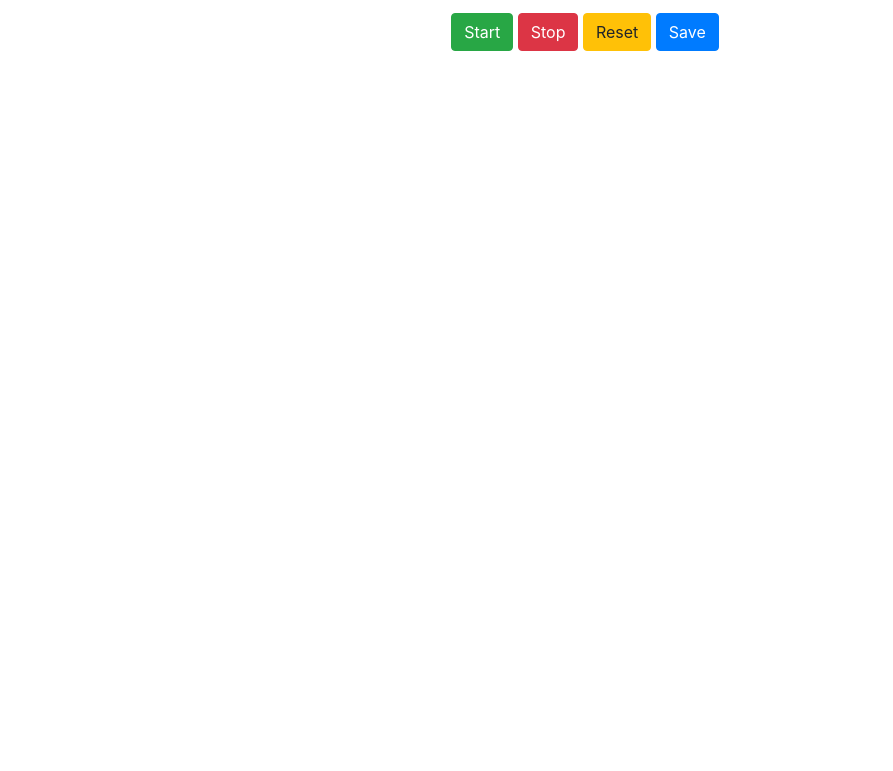
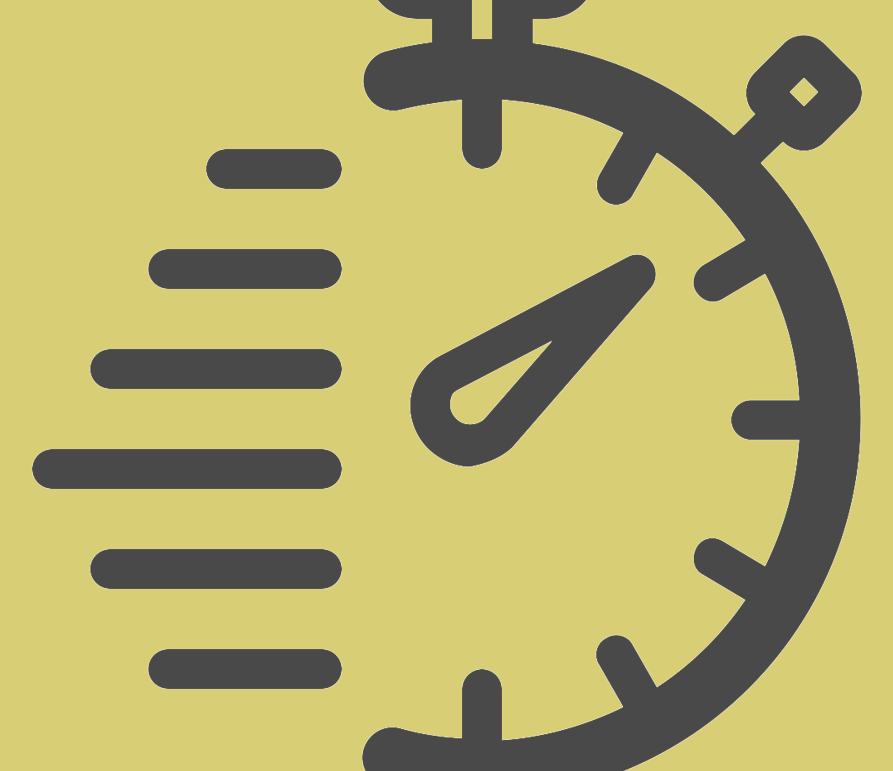
Before and after one commit to SyedaMahamFahim/TabTimer, a browser extension: page index.html in a window 1280 px wide. Shown: the part 131-902 px from the top of the page, without its empty margins (55-948 px from the left). Before the commit the page ends 800 px from the top, so only its background shows below. Drawn offline with nearby package versions, Linux system fonts and the light colour scheme.

Commit message:
First commit

```diff
--- a/index.html
+++ b/index.html
@@ -5,7 +5,10 @@
   <!-- Add Bootstrap CSS -->
   <link href="https://maxcdn.bootstrapcdn.com/bootstrap/4.5.2/css/bootstrap.min.css" rel="stylesheet">
 </head>
-<body>
+<body style="background-color: rgb(216, 206, 118);">
+  <div class="container mt-5" >
+    <img src="images\watch.png" alt="watch.png">
+  </div>
   <div class="container mt-5">
     <h1 class="text-center">Stopwatch</h1>
     <div class="text-center">
```
Also changed, not shown: images/watch.png (added).
